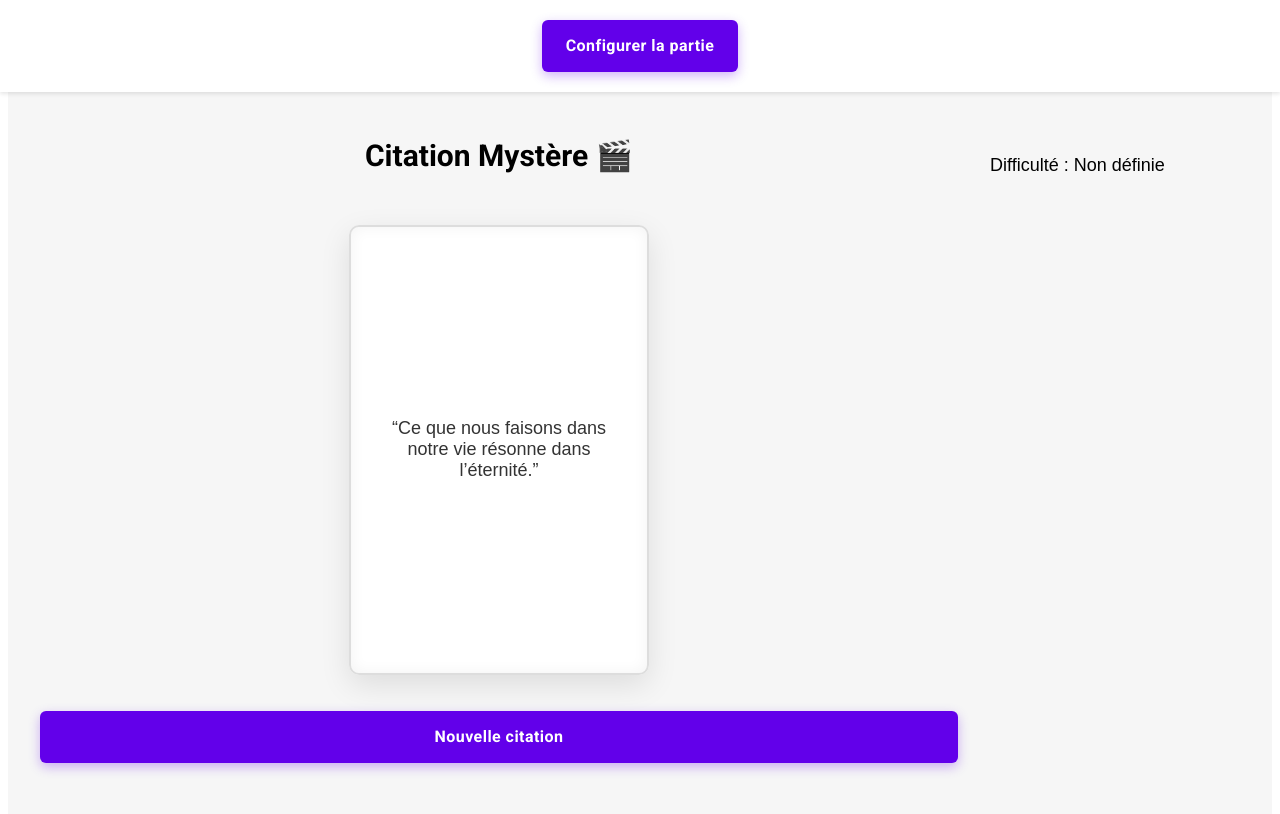
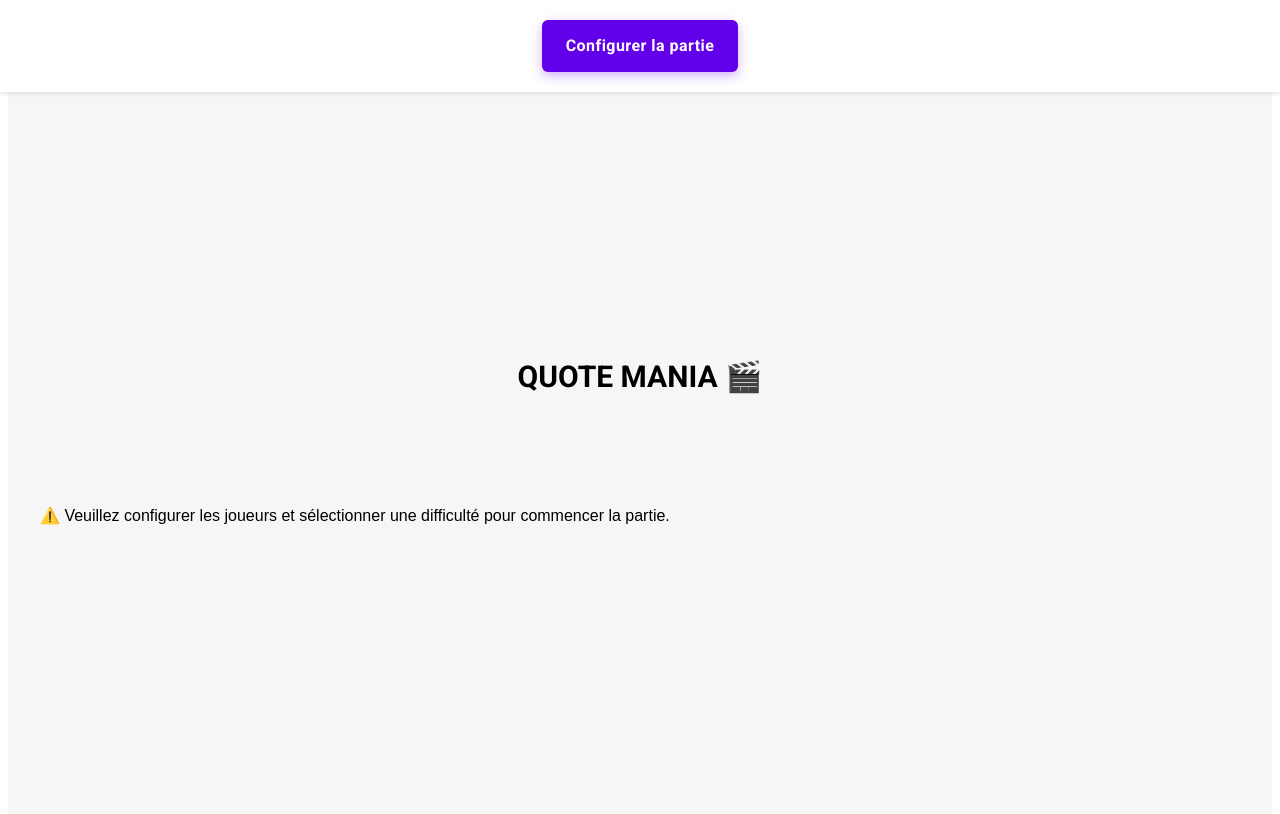
Before and after one commit to Vinny031/WEBAPP_QUOTEMANIA, a React (Vite) app: page / in a window 1280 px wide. Shown: the top 814 px of the page. Built offline with nearby package versions, Linux system fonts and the light colour scheme.

Commit message:
Ajout d'une option permettant d'afficher un texte si aucune partie n'est paramétrée.

```diff
--- a/src/App.jsx
+++ b/src/App.jsx
@@ -62,17 +62,24 @@ function App() {
         players={players}
         difficulty={difficulty}
       />
+      <h1>QUOTE MANIA 🎬</h1>
       <div className="main-content">
+        {(players.length === 0 || !difficulty) ? (
+          <div className="game-warning">
+            <p>⚠️ Veuillez configurer les joueurs et sélectionner une difficulté pour commencer la partie.</p>
+          </div>
+        ) : (
+          <>
             <div className="quote-card-container">
-          <h1>Citation Mystère 🎬</h1>
               <QuoteCard quote={randomQuote} flipped={flipped} setFlipped={setFlipped} />
               <CustomButton onClick={changeQuote} label="Nouvelle citation" />
             </div>
-
             <div className="game-info">
               <p>Difficulté : {difficultyName}</p>
               <PlayerAvatars players={players} />
             </div>
+          </>
+        )}
       </div>
     </div>
   );
--- a/src/App.scss
+++ b/src/App.scss
@@ -8,15 +8,14 @@
   justify-content: center;
   align-items: center;
   flex-direction: column;
-  gap: 2rem;
+  gap: 5rem;
 
   .main-content {
     display: flex;
-    justify-content: space-between; /* Aligner les éléments avec de l'espace entre */
-    align-items: flex-start; /* Alignement au début de la ligne */
+    justify-content: space-between;
+    align-items: flex-start;
     width: 100%;
-    max-width: 1200px; /* Limite la largeur à 1200px */
-    gap: 2rem; /* Espacement entre les colonnes */
+    gap: 5rem;
   }
 
   .quote-card-container {
@@ -24,7 +23,7 @@
     display: flex;
     flex-direction: column;
     justify-content: center;
-    gap: 1rem;
+    gap: 5rem;
   }
 
   .game-info {
```
Lines whose indentation alone changed are shown as unchanged.
